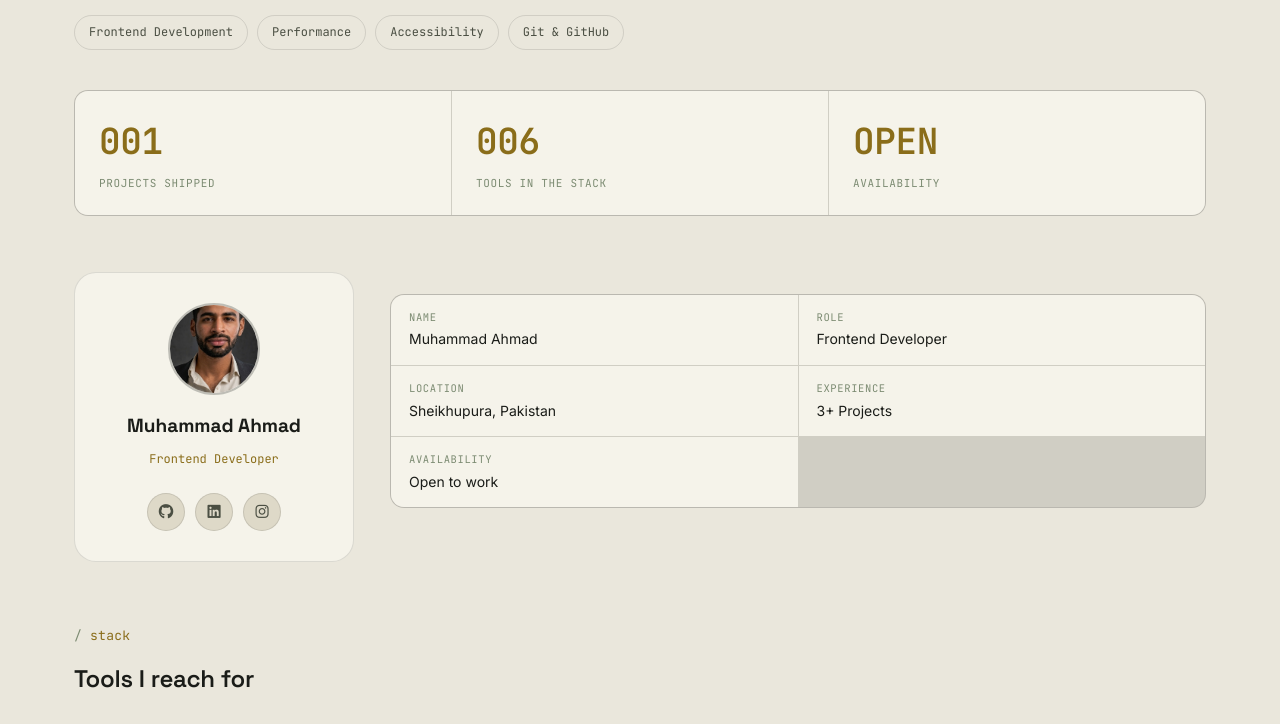
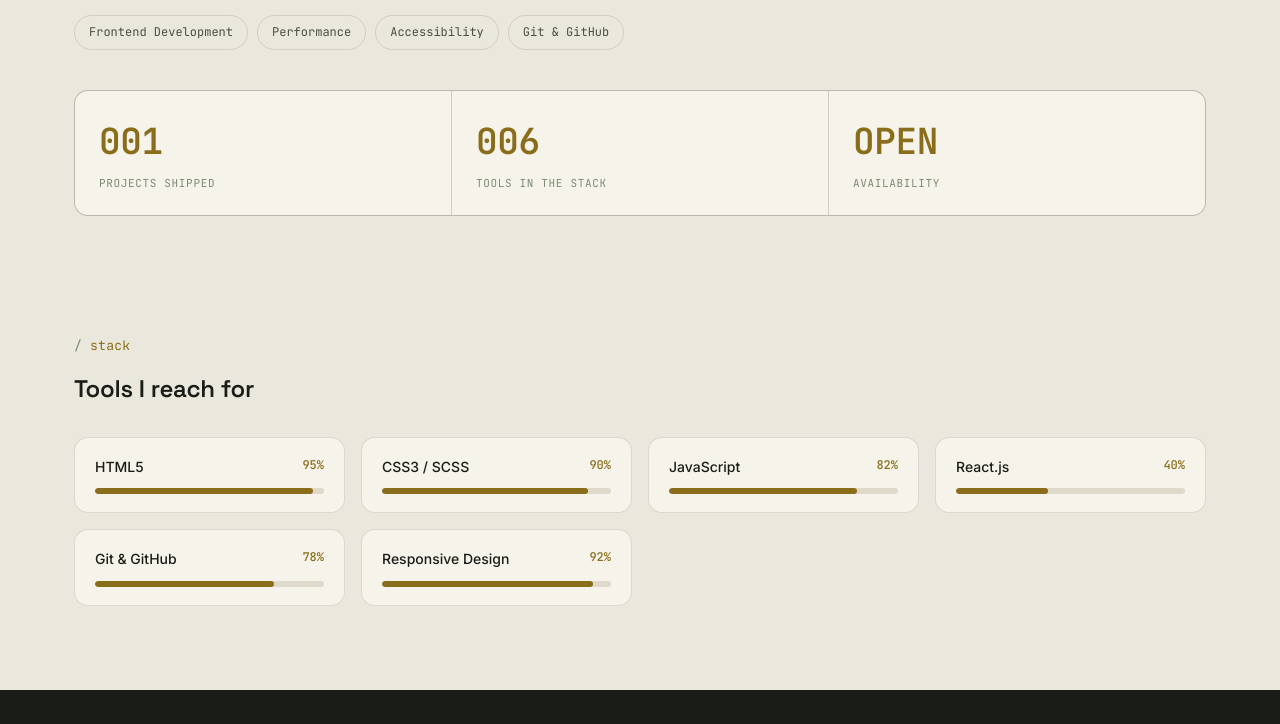
Before and after one commit to riaz45642-alt/portfolio, a plain HTML site: page frontend/index.html in a window 1280 px wide. Shown: the part 1184-1908 px from the top of the page. Drawn offline with Linux system fonts and the light colour scheme; no server answers.

Commit message:
ui changings in about section

```diff
--- a/frontend/index.html
+++ b/frontend/index.html
@@ -102,28 +102,6 @@
         </div>
       </div>
 
-      <div class="about-grid">
-        <div class="about-card scroll-reveal" data-reveal="left">
-          <img src="picture.jfif" alt="Muhammad Ahmad">
-          <h2>Muhammad Ahmad</h2>
-          <span class="role">Frontend Developer</span>
-          <div class="social-row">
-            <a class="gh" href="https://github.com/riaz45642-alt" target="_blank" rel="noopener" title="GitHub"><i class="fab fa-github"></i></a>
-            <a class="li" href="https://www.linkedin.com/in/ahmad-riaz-785636359/" target="_blank" rel="noopener" title="LinkedIn"><i class="fab fa-linkedin"></i></a>
-            <a class="ig" href="https://www.instagram.com/_amd_9_27/" target="_blank" rel="noopener" title="Instagram"><i class="fab fa-instagram"></i></a>
-          </div>
-        </div>
-
-        <div class="about-body scroll-reveal" data-reveal="right">
-          <div class="info-grid">
-            <div class="info-item"><span>Name</span><span>Muhammad Ahmad</span></div>
-            <div class="info-item"><span>Role</span><span>Frontend Developer</span></div>
-            <div class="info-item"><span>Location</span><span>Sheikhupura, Pakistan</span></div>
-            <div class="info-item"><span>Experience</span><span>3+ Projects</span></div>
-            <div class="info-item"><span>Availability</span><span>Open to work</span></div>
-          </div>
-        </div>
-      </div>
 
       <div class="eyebrow scroll-reveal" style="margin-top:64px">stack</div>
       <h3 class="section-title scroll-reveal" style="font-size:24px;margin-bottom:28px">Tools I reach for</h3>
--- a/frontend/style.css
+++ b/frontend/style.css
@@ -391,7 +391,7 @@ ul { list-style: none; }
 
 .about-grid { display: grid; grid-template-columns: 280px 1fr; gap: 36px; margin-top: 56px; }
 .about-card { background: var(--surface); border: 1px solid var(--border); border-radius: var(--radius-lg); padding: 30px 26px; text-align: center; }
-.about-card img { width: 92px; height: 92px; border-radius: 50%; object-fit: cover; margin: 0 auto 16px; border: 2px solid var(--border-strong); }
+.about-card img { width: 92px; height: 120px; border-radius: 50%; object-fit: cover; margin: 0 auto 16px; border: 2px solid var(--border-strong); }
 .about-card h2 { font-family: 'Space Grotesk', sans-serif; font-size: 19px; margin-bottom: 4px; }
 .about-card .role { font-family: 'JetBrains Mono', monospace; font-size: 12px; color: var(--accent); }
 .social-row { display: flex; justify-content: center; gap: 10px; margin-top: 22px; }
```
